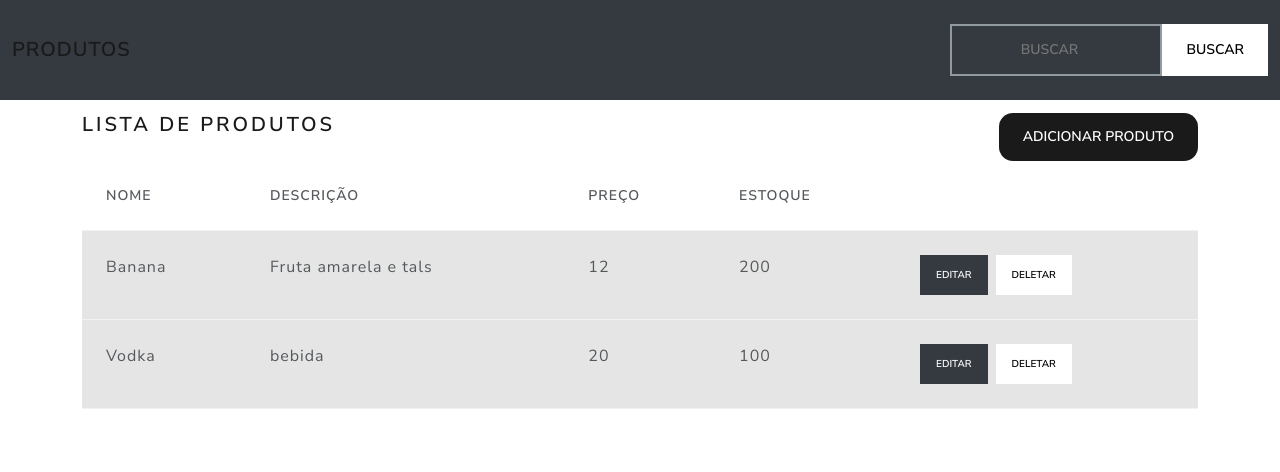
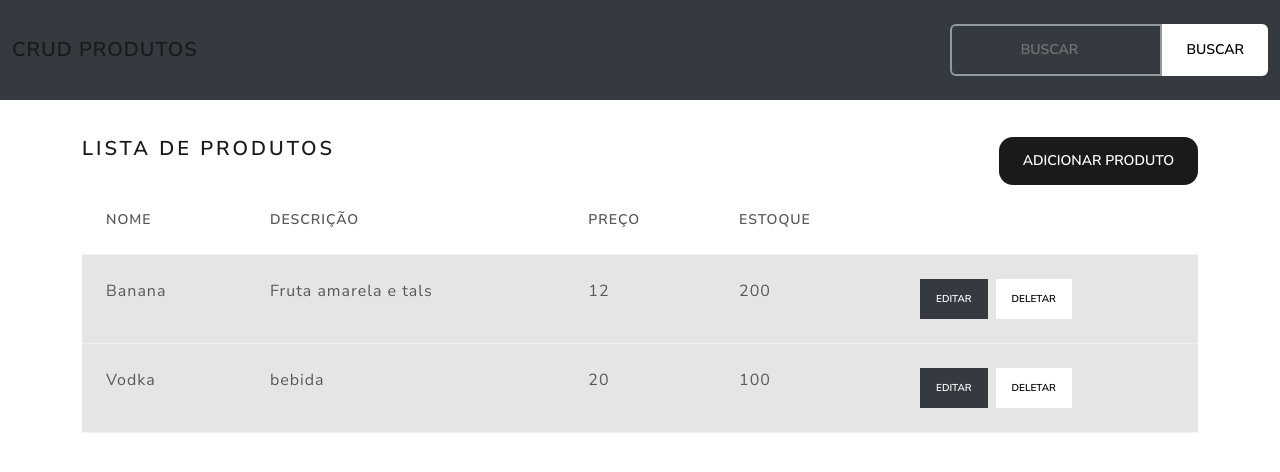
Before and after one commit to daniescobarx/angular-estoque, an Angular app: page / in a window 1280 px wide. Shown: the top 472 px of the page. Built offline with nearby package versions, Linux system fonts and the light colour scheme.

Commit message:
ajuste botao

```diff
--- a/src/app/components/list-products/list-products.component.html
+++ b/src/app/components/list-products/list-products.component.html
@@ -1,6 +1,6 @@
-<div class="container">
+<div class="container"><br>
   <div class="title">
-  <h4>Lista de Produtos</h4>
+  <h4 >Lista de Produtos</h4>
   <button type="button" class="btn btn-primary" routerLink="/add">Adicionar Produto</button>
 </div>
 
--- a/src/app/components/navbar/navbar.component.html
+++ b/src/app/components/navbar/navbar.component.html
@@ -1,12 +1,12 @@
 <nav class="navbar navbar-expand-lg bg-dark" data-bs-theme="dark">
   <div class="container-fluid">
-    <a class="navbar-brand" href="#">Produtos</a>
+    <a class="navbar-brand" href="#">CRUD Produtos</a>
 
     <div class="collapse navbar-collapse" id="navbarColor02">
 
       <form class="d-flex ms-auto">
-        <input  class="btn btn-outline-secondary my-2 my-sm-0" type="search" placeholder="Buscar">
-        <button class="btn btn-secondary my-2 my-sm-0" type="submit">Buscar</button>
+        <input  class="btn btn-outline-secondary my-2 my-sm-0 rounded-start" type="search" placeholder="Buscar">
+        <button class="btn btn-secondary my-2 my-sm-0 rounded-end" type="submit">Buscar</button>
       </form>
     </div>
   </div>
--- a/src/index.html
+++ b/src/index.html
@@ -7,6 +7,8 @@
   <meta name="viewport" content="width=device-width, initial-scale=1">
   <link rel="icon" type="image/x-icon" href="favicon.ico">
   <link rel="stylesheet" href="https://cdnjs.cloudflare.com/ajax/libs/bootswatch/5.3.2/lux/bootstrap.min.css" integrity="sha512-zTvuig0lp44Ol8dgsXd7DGM3vSuLu8lIaGIEZ9pvh62u5lXNKMqZzqcBxBqju8pacqCCS2J5hWKrVS4IzJXEyQ==" crossorigin="anonymous" referrerpolicy="no-referrer" />
+
+
 </head>
 <body>
   <app-root></app-root>
```
